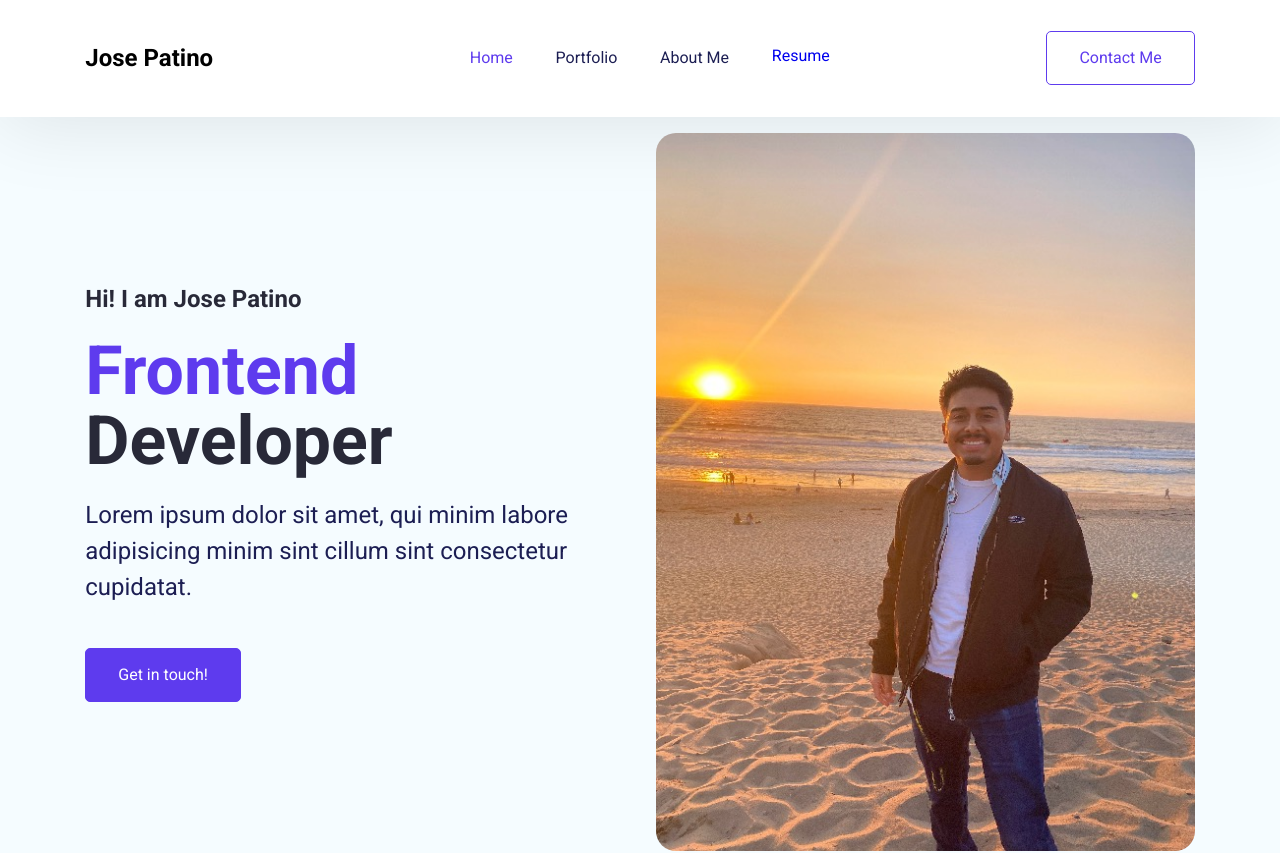
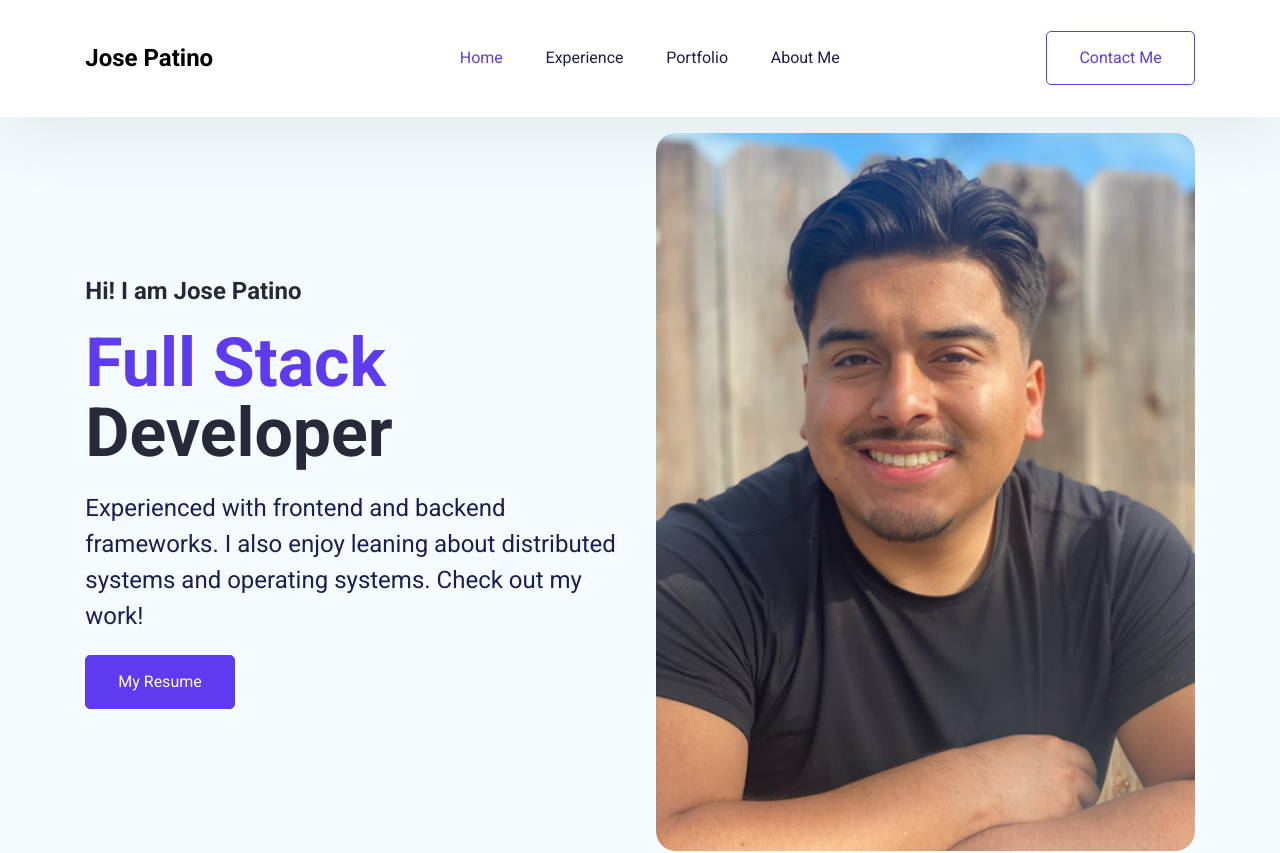
Before and after one commit to jipatino98/josePersonalPortfolio, a React (Create React App) app: page / in a window 1280 px wide. Shown: the top 853 px of the page. Built offline with nearby package versions, Linux system fonts and the light colour scheme.

Commit message:
Added relevant info to the header page

```diff
--- a/src/Pages/Home/HeroSection.jsx
+++ b/src/Pages/Home/HeroSection.jsx
@@ -1,5 +1,6 @@
 import React from "react";
-import heroPhoto from "../../../src/img/joseBeach.jpg";
+import heroPhoto from "../../../src/img/heroImage.png";
+import resumePDF from "../../data/resume.pdf";
 
 export default function HeroSection() {
   return (
@@ -8,15 +9,23 @@ export default function HeroSection() {
         <div className="hero-section-content">
           <p className="section-title">Hi! I am Jose Patino</p>
           <h1 className="hero-section-title">
-            <span className="hero-section-title-color">Frontend</span> <br />
+            <span className="hero-section-title-color">Full Stack</span> <br />
             Developer
           </h1>
           <p className="hero-section-description">
-            Lorem ipsum dolor sit amet, qui minim labore adipisicing minim sint
-            cillum sint consectetur cupidatat.
+            Experienced with frontend and backend frameworks. I also enjoy
+            leaning about distributed systems and operating systems. Check out
+            my work!
           </p>
         </div>
-        <button className="btn btn-primary">Get in touch!</button>
+        <a
+          href={resumePDF}
+          target="_blank"
+          rel="noreferrer"
+          className="btn btn-primary"
+        >
+          My Resume
+        </a>
       </div>
       <div className="hero-section-img">
         <img src={heroPhoto} alt="Hero Section" />
--- a/src/Pages/Home/Navbar.jsx
+++ b/src/Pages/Home/Navbar.jsx
@@ -73,6 +73,21 @@ export default function Navbar() {
               smooth={true}
               offset={-70}
               duration={500}
+              to="mySkills"
+              className="navbar-content"
+            >
+              Experience
+            </Link>
+          </li>
+
+          <li>
+            <Link
+              onClick={closeMenu}
+              activeClass="navbar-active-content"
+              spy={true}
+              smooth={true}
+              offset={-70}
+              duration={500}
               to="MyPortfolio"
               className="navbar-content"
             >
@@ -94,12 +109,6 @@ export default function Navbar() {
               About Me
             </Link>
           </li>
-
-          <li>
-            <a href={resumePDF} target="_blank" rel="noreferrer">
-              Resume
-            </a>
-          </li>
         </ul>
       </div>
 
@@ -110,8 +119,7 @@ export default function Navbar() {
         smooth={true}
         offset={-70}
         duration={500}
-        to={resumePDF}
-        target="_blank"
+        to="Contact"
         className="btn btn-outline-primary"
       >
         Contact Me
```
Also changed, not shown: src/img/heroImage.png (added).
